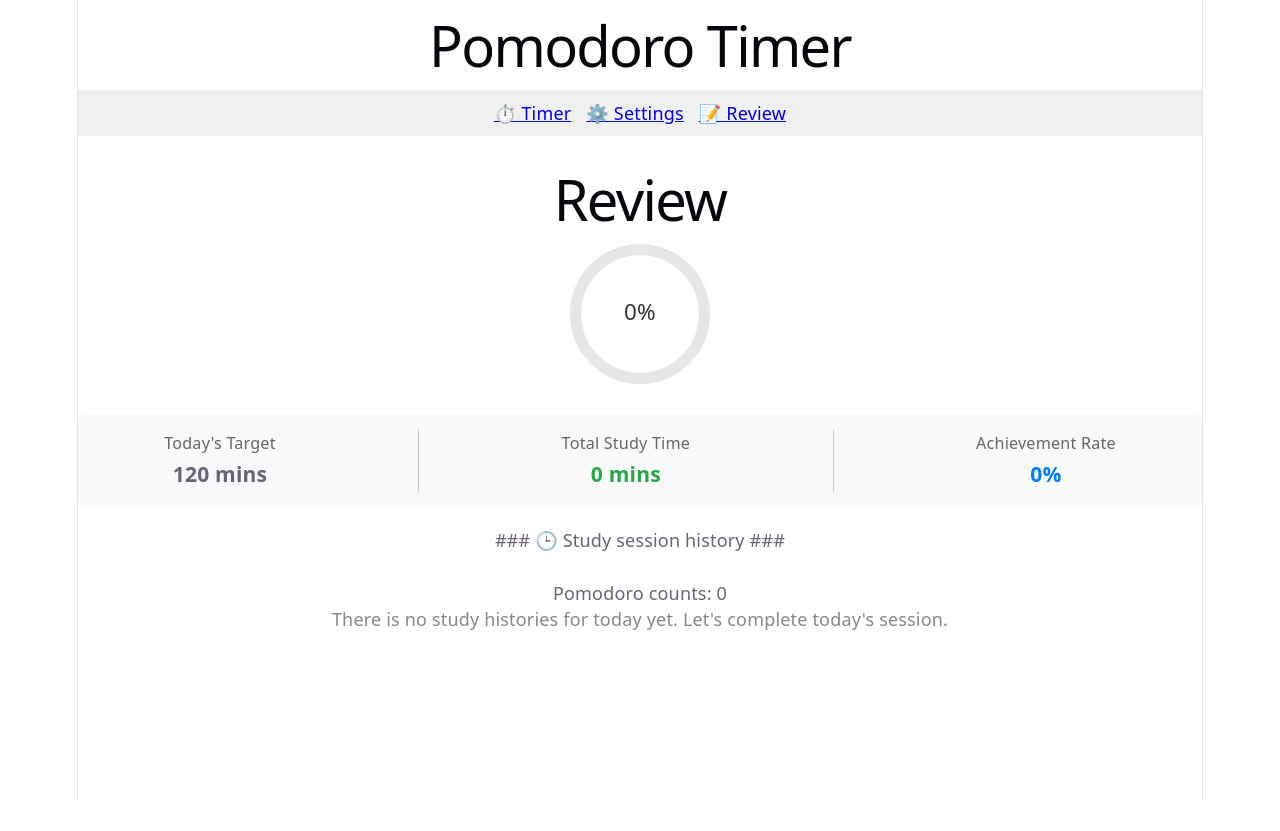
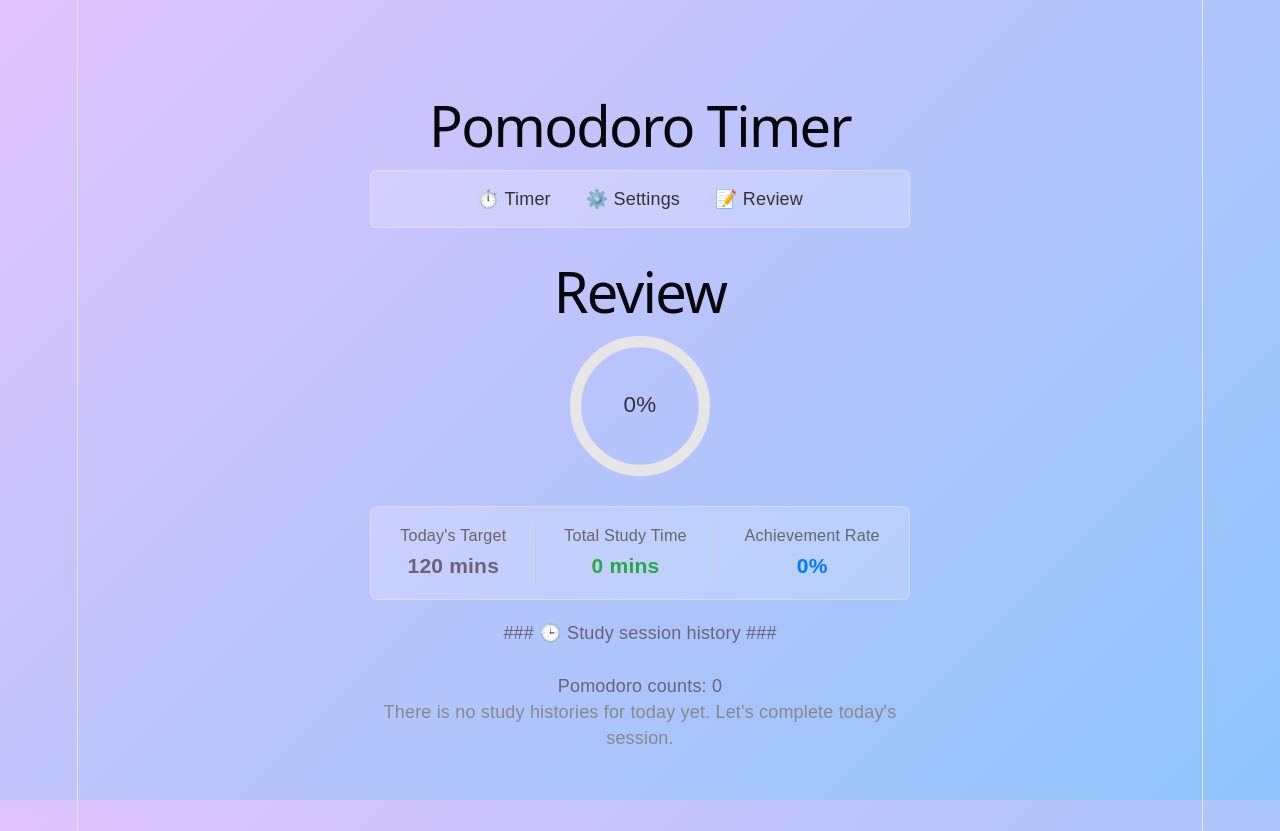
Before and after one commit to ShoheiK12/Pomodoro_Timer_App, a React (Vite) app in the folder pomodoro-timer-app/: page /review in a window 1280 px wide. Before the commit the page ends 800 px from the top, so only its background shows below. Built offline with nearby package versions, Linux system fonts and the light colour scheme.

Commit message:
Improve CSS

```diff
--- a/pomodoro-timer-app/src/App.css
+++ b/pomodoro-timer-app/src/App.css
@@ -1,3 +1,50 @@
+body {
+  margin: 0;
+  padding: 0;
+  min-height: 100vh;
+  background: linear-gradient(135deg, #e0c3fc 0%, #8ec5fc 100%);
+  background-attachment: fixed;
+}
+
+/* App.jsx */
+.app-container {
+  width: 100%;
+  max-width: 600px;
+  margin: 50px auto;
+  padding: 30px;
+  text-align: center;
+  font-family: sans-serif;
+  box-sizing: border-box;
+  border-radius: 16px;
+}
+
+/* Nav (App.jsx) */
+.app-nav {
+  width: 100%;
+  box-sizing: border-box;
+  margin-bottom: 30px;
+  padding: 10px;
+  background-color: rgba(255, 255, 255, 0.2);
+  border: 1px solid rgba(255, 255, 255, 0.3);
+  border-radius: 6px;
+  display: flex;
+  justify-content: center;
+  gap: 15px;
+}
+
+.app-nav-link {
+  color: #333333;
+  text-decoration: none;
+  font-weight: 500;
+  padding: 5px 10px;
+  border-radius: 4px;
+  transition: background-color 0.2s ease;
+}
+
+.app-nav-link:hover {
+  background-color: #e0e0e0;
+}
+
 /* Timer */
 .timer-container {
   text-align: center;
@@ -112,41 +159,9 @@
 }
 
 .chart-wrapper {
-  position: relative;
   width: 140px;
   height: 140px;
   margin: 30px auto;
-  display: flex;
-  align-items: center;
-  justify-content: center;
-}
-
-.chart-svg {
-  width: 100%;
-  height: 100%;
-  transform: rotate(-90deg);
-}
-
-.chart-progress-circle {
-  transition: stroke-dashoffset 0.5s ease-in-out;
-}
-
-.chart-center-text {
-  position: absolute;
-  display: flex;
-  flex-direction: column;
-  align-items: center;
-}
-
-.chart-rate-num {
-  font-size: 1.5rem;
-  font-weight: bold;
-  color: #333;
-}
-
-.chart-rate-label {
-  font-size: 0.75rem;
-  color: #888;
 }
 
 .summary-container {
@@ -154,7 +169,8 @@
   justify-content: space-around;
   margin: 20px 0;
   padding: 15px;
-  background-color: #f8f9fa;
+  background-color: rgba(255, 255, 255, 0.2);
+  border: 1px solid rgba(255, 255, 255, 0.3);
   border-radius: 8px;
 }
 
--- a/pomodoro-timer-app/src/App.jsx
+++ b/pomodoro-timer-app/src/App.jsx
@@ -11,11 +11,10 @@ function App() {
     <div className="app-container">
       <h1>Pomodoro Timer</h1>
 
-      {/* Nav */}
-      <nav style={{ marginBottom: '30px', padding: '10px', backgroundColor: '#f0f0f0' }}>
-        <Link to="/" style={{ marginRight: '15px' }}>⏱️ Timer</Link>
-        <Link to="/settings" style={{ marginRight: '15px' }}>⚙️ Settings</Link>
-        <Link to="/review">📝 Review</Link>
+      <nav className="app-nav">
+        <Link to="/" className="app-nav-link">⏱️ Timer</Link>
+        <Link to="/settings" className="app-nav-link">⚙️ Settings</Link>
+        <Link to="/review" className="app-nav-link">📝 Review</Link>
       </nav>
 
       <Outlet />
--- a/pomodoro-timer-app/src/components/Timer.jsx
+++ b/pomodoro-timer-app/src/components/Timer.jsx
@@ -33,8 +33,8 @@ function Timer() {
 
   const [targetTime, setTargetTime] = useState(() => {
     // Load the setting saved in Local Storage (or the default of 120 minutes if it does not exist) as an initial value.
-    const savedTime = localStorage.getItem('pomodoro_target_time');
-    return savedTime ? Number(savedTime) : 120;
+    const savedTarget = localStorage.getItem('pomodoro_target_time');
+    return savedTarget ? Number(savedTarget) : 120;
   });
 
   useEffect(() => {
@@ -66,7 +66,7 @@ function Timer() {
        // Play audio -> If error occurs, display thia error in console.
        audio.play().catch(error => {
         console.log(error);
-       })
+       });
 
        setTimeout(() => {
         // When alert pops up on the screen, alert function stops JavaScript -> Once clicking OK, the next code (audio.pause) will be implemented.-> audio.currentTime = 0; Reset the playback position to 0 seconds.
@@ -83,20 +83,20 @@ function Timer() {
       if (mode === 'focus') {
         // Load the previously saved history list. If it does not exist, return an empty array [].
         // -> Since LocalStorage always overwrites existing data, if just save new data every time without loading the previous data first, LocalStorage will only ever contain the most recent entry.
-        const existingHistory = localStorage.getItem('pomodoro_history');
+        const studyHistory = localStorage.getItem('pomodoro_history');
 
-        // If existingHistory is found, convert it into aarray. Otherwise, return an empty array.
+        // If studyHistory is found, convert it into aarray. Otherwise, return an empty array.
         // .parse: Convert a string retrieved from Local Storage (which was originally an array turned into a string) back into an array that can be used for calculations in JavaScript.
-        const historyArray = existingHistory ? JSON.parse(existingHistory) : [];
+        const historyArray = studyHistory ? JSON.parse(studyHistory) : [];
 
         // Retrieve the latest target time string that the user saved in the settings screen from LocalStorage.
-        const savedFocusMinutes = localStorage.getItem('pomodoro_focus_time');
+        const savedFocusTime = localStorage.getItem('pomodoro_focus_time');
 
-        // If savedFocusMinutes, convert it to number. Otherwise, use default (25 mins).
-        const minutesToRecord = savedFocusMinutes ? Number(savedFocusMinutes) : 25;
+        // If savedFocusTime, convert it to number. Otherwise, use default (25 mins).
+        const focusRecord = savedFocusTime ? Number(savedFocusTime) : 25;
 
         // Add new study history to array.
-        historyArray.push(minutesToRecord);
+        historyArray.push(focusRecord);
 
         // Convert array into string, and then Save it in Local Storage.
         // .stringify: convert an array into string -> Local Storage can save only sring.
--- a/pomodoro-timer-app/src/pages/Review.jsx
+++ b/pomodoro-timer-app/src/pages/Review.jsx
@@ -13,8 +13,8 @@ function Review() {
 
   // Extract today's study target and then convert it into number.
   const [targetTime, setTargetTime] = useState(() => {
-    const savedTime = localStorage.getItem('pomodoro_target_time');
-    return savedTime ? Number(savedTime) : 120;
+    const savedTarget = localStorage.getItem('pomodoro_target_time');
+    return savedTarget ? Number(savedTarget) : 120;
   });
 
   // Add up all of previous study histories to calculate total study time.
@@ -22,14 +22,6 @@ function Review() {
 
   // Calculate achievement rate
   const achievementRate = Math.min(Math.round((totalStudiedMinutes / targetTime) * 100), 100);
-
-  // Pie chart parameters
-  // const radius = 50;
-  // const strokeWidth = 10;
-  // const circumference = radius * 2 * Math.PI;
-  // Calculate how many much of the line is hidden based on achievement rate.
-  // SVG strokeDashoffset can only control how much of the line is "hidden" (pushed out). To show the actual progress, we inversely calculate the hidden amount.
-  // const strokeDashoffset = circumference - (achievementRate / 100) * circumference;
 
   // Reset histories
   const handleClearHistory = () => {
@@ -46,54 +38,18 @@ function Review() {
 
       <div className="chart-wrapper">
         <CircularProgressbar
-          value={achievementRate} // 👈 現在の達成率（0〜100）
-          text={`${achievementRate}%`} // 👈 円の中央に表示するテキスト
+          value={achievementRate}
+          text={`${achievementRate}%`}
           styles={buildStyles({
-            // 💡 スタイルのカスタマイズ
-            strokeLinecap: 'round',     // 線の端を丸くする
-            textSize: '16px',           // 文字の大きさ
-            pathColor: '#007bff',       // 進捗バーの色（青）
-            textColor: '#333333',       // 中央の文字の色
-            trailColor: '#e6e6e6',      // バーの背景の土台の色（薄いグレー）
-            pathTransitionDuration: 0.5 // アニメーションにかかる時間（0.5秒）
+            strokeLinecap: 'round',
+            textSize: '16px',
+            pathColor: '#007bff',
+            textColor: '#333333',
+            trailColor: '#e6e6e6',
+            pathTransitionDuration: 0.5
           })}
         />
       </div>
-
-      {/* Pie chart */}
-      {/* <div className="chart-wrapper">
-
-        <svg className="chart-svg"> */}
-          {/* Base circle */}
-          {/* <circle
-            cx="70"
-            cy="70"
-            r={radius}
-            fill="transparent"
-            stroke="#e6e6e6"
-            strokeWidth={strokeWidth}
-          /> */}
-          {/* Blue circle showing progress */}
-          {/* <circle
-            cx="70"
-            cy="70"
-            r={radius}
-            fill="transparent"
-            stroke="#007bff"
-            strokeWidth={strokeWidth}
-            strokeDasharray={circumference}
-            strokeDashoffset={strokeDashoffset}
-            strokeLinecap="round"
-            className="chart-progress-circle"
-          />
-        </svg> */}
-
-        {/* Display achievement rate inside circle */}
-        {/* <div className="chart-center-text">
-          <span className="chart-rate-num">{achievementRate}%</span>
-          <span sclassName="chart-rate-label">Achievement Rate</span>
-        </div>
-      </div> */}
 
       {/* Summary */}
       <div className="summary-container">
--- a/pomodoro-timer-app/src/pages/Settings.jsx
+++ b/pomodoro-timer-app/src/pages/Settings.jsx
@@ -5,8 +5,8 @@ import '../App.css';
 function Settings() {
   const [targetTime, setTargetTime] = useState(() => {
     // Load the setting saved in Local Storage (or the default of 120 minutes if it does not exist) as an initial value.
-    const savedTime = localStorage.getItem('pomodoro_target_time');
-    return savedTime ? Number(savedTime) : 120;
+    const savedTarget = localStorage.getItem('pomodoro_target_time');
+    return savedTarget ? Number(savedTarget) : 120;
   });
 
   // Set up focus time per session (default 25 mins).
```
